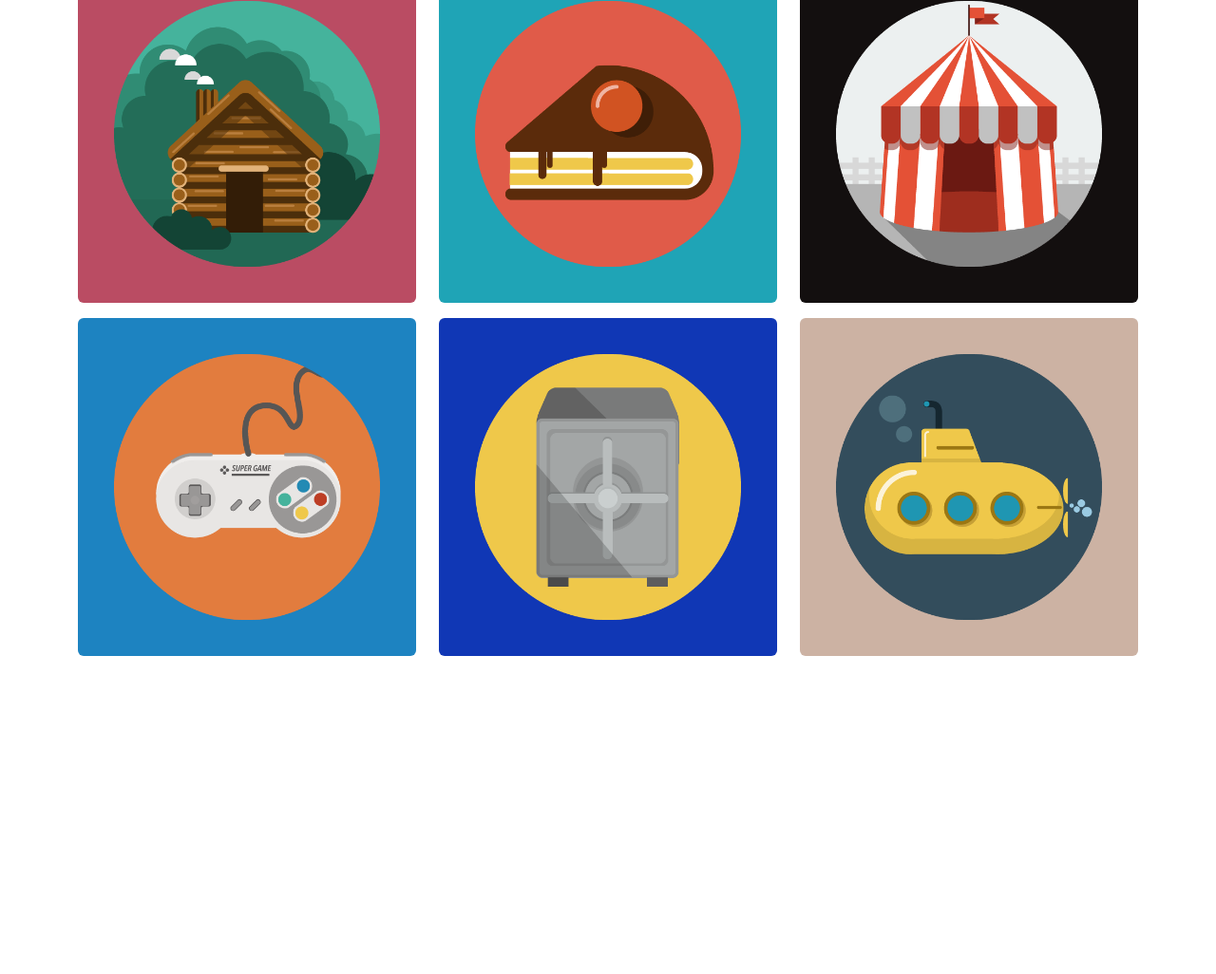
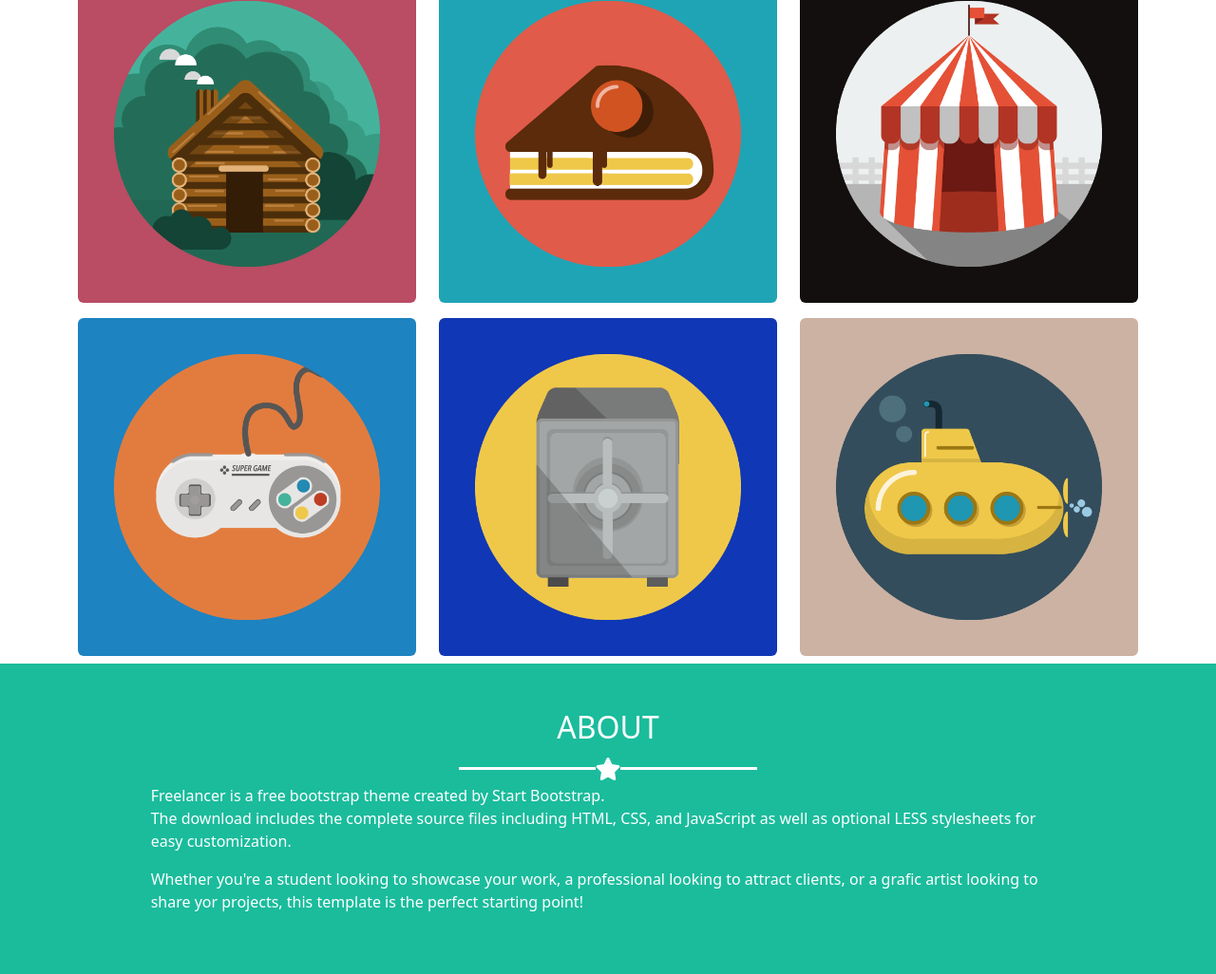
Before and after one commit to CatalanoLorenzo/html-css-bootstrap-freelancer, a plain HTML site: page index.html in a window 1280 px wide. Shown: the part 611-1637 px from the top of the page at 95% size. Before the commit the page ends 1310 px from the top, so only its background shows below. Drawn offline with nearby package versions, Linux system fonts and the light colour scheme.

Commit message:
add section and element in about

```diff
--- a/asset/css/style.css
+++ b/asset/css/style.css
@@ -64,10 +64,19 @@ nav {
 /* #endregion section top */
 /* #region section bottom */
 .start .bottom .spacer .line,
-.portfolio .spacer .line {
-    height: 0.1rem;
+.portfolio .spacer .line,
+.about .spacer .line{
+    height: 0.2rem;
     width: 15%;
 }
+.start .bottom .spacer  i,
+.portfolio .spacer  i,
+.about .spacer  i{
+    scale: 1.5;
+}
+
+
+
 
 .start .bottom p {
     font-size: small;
@@ -96,4 +105,17 @@ nav {
     object-fit: cover;
 }
 /* #endregion section portfolio */
+/* #region section about */
+.about{
+    background-color: var(--startbkg);
+}
+
+
+
+
+
+
+/* #endregion section about */
+
+
 /* smartphone > up responsive */
--- a/index.html
+++ b/index.html
@@ -524,9 +524,35 @@
                 </div>
             </div>
         </sectio>
+        <!-- #endregion section portfolio -->
+        <!-- #region section about -->
+        <section class="about text-white p-5">
+            <div class="container col-10">
+                <h2 class="text-center">ABOUT</h2>
+                <div class="spacer py-2 d-flex align-items-center justify-content-center">
+                    <div class="line bg-white"></div>
+                    <i class="fa-solid fa-star px-1"></i>
+                    <div class="line bg-white"></div>
+                </div>
+                <p>
+                    Freelancer is a free bootstrap theme created by Start Bootstrap. <br>
+                    The download includes the complete source files including HTML, CSS, and JavaScript as well as optional LESS stylesheets for easy customization.
+                </p>
+                <p>
+                    Whether you're a student looking to showcase your work, a professional looking to attract clients, or a grafic artist looking to share yor projects, this template is the perfect starting point!
+                </p>
+            </div>
+        </section>
 
 
-        <!-- #endregion section portfolio -->
+
+
+
+
+
+
+        <!-- #endregion section about -->
+
 
     </main>
     <!-- #endregion main -->
```
